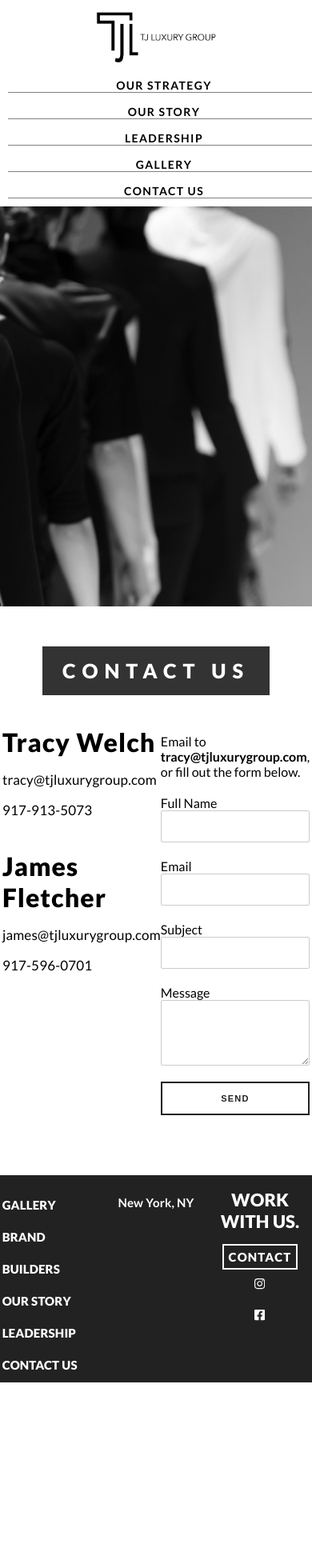
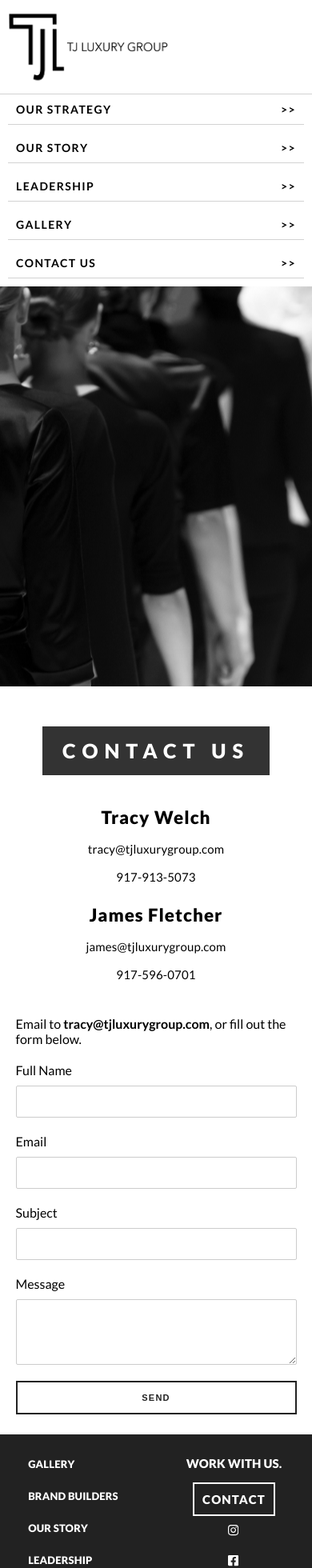
Before and after one commit to jvgiv/tjl, a React (Create React App) app: page /contact in a window 390 px wide. Shown: the top 1960 px of the page at 80% size. Before the commit the page ends 1728 px from the top, so only its background shows below. Built offline with nearby package versions, Linux system fonts and the light colour scheme.

Commit message:
Fixes on mobile + styling updated

```diff
--- a/src/App.css
+++ b/src/App.css
@@ -79,18 +79,16 @@
   /* background-color: #1e1e1e; */
 }
 
-@media ( max-width: 800px ) {
+@media (max-width: 800px) {
   .navbar {
     display: flex;
     flex-direction: row;
     justify-content: space-between;
-    /* padding: 0px; */
     align-items: center;
     font-size: 14px;
-
   }
   .navbar-pic {
-    width: 150px;
+    width: 200px;
   }
 
   .link {
@@ -98,11 +96,11 @@
     letter-spacing: 0.1em;
     font-weight: 700;
     color: #000000;
-    /* margin: 5px; */
+    text-align: left;
   }
 }
 
-@media ( max-width: 500px ) {
+@media (max-width: 500px) {
   .navbar {
     display: flex;
     flex-direction: column;
@@ -110,7 +108,7 @@
     padding: 0px;
     align-items: center;
     font-size: 14px;
-    width: 100%
+    width: 100%;
   }
 }
 
@@ -121,14 +119,19 @@
   justify-content: space-between;
   letter-spacing: 1px;
 }
-@media ( max-width: 500px ) {
+@media (max-width: 500px) {
+  .navbar .link-line {
+    border-bottom: 1px solid lightgrey;
+    width: 100%;
+  }
+
   .navbar-links {
     display: flex;
     flex-direction: column;
     text-transform: uppercase;
     justify-content: space-between;
     letter-spacing: 1px;
-    width: 100%
+    width: 100%;
   }
 }
 
@@ -139,8 +142,6 @@
   margin: 10px;
 }
 
-
-
 .link {
   text-decoration: none;
   letter-spacing: 0.1em;
@@ -149,15 +150,21 @@
   margin: 10px;
 }
 
-@media ( max-width: 500px ) {
+@media (max-width: 500px) {
   .link {
     text-decoration: none;
     letter-spacing: 0.1em;
     font-weight: 700;
     color: #000000;
-    margin-top: 5px;
-    border-bottom: 1px solid grey;
-    width: 100%;
+    margin-top: 0px;
+    border-bottom: 1px solid lightgrey;
+    padding: 10px;
+    display: flex;
+    flex-direction: row;
+    justify-content: space-between;
+  }
+  .link:after {
+    content: ">>";
   }
 }
 
@@ -178,25 +185,24 @@
   align-items: flex-start;
 }
 
-@media ( max-width: 500px ) {
+@media (max-width: 500px) {
   .form-container {
     display: flex;
-    flex-direction: column;
+    flex-direction: column !important;
     justify-content: center;
     padding: 0;
-    align-items: flex-start;
+    align-items: center;
     width: 90%;
-    margin: 0 auto;
   }
 }
 
-@media ( max-width: 800px ) {
+@media (max-width: 800px) {
   .form-container {
     display: flex;
     flex-direction: row;
     justify-content: center;
     padding: 0;
-    align-items: flex-start;
+    align-items: center;
     width: 90%;
     margin: 0 auto;
   }
@@ -213,10 +219,10 @@
   letter-spacing: 1.2px;
   margin-top: 20px;
   width: 13%;
+  margin-bottom: 25px;
 }
 
-
-@media ( max-width: 500px ) {
+@media (max-width: 500px) {
   .form button {
     background: transparent;
     text-transform: uppercase;
@@ -231,7 +237,7 @@
   }
 }
 
-@media ( max-width: 800px ) {
+@media (max-width: 800px) {
   .form button {
     background: transparent;
     text-transform: uppercase;
@@ -245,7 +251,6 @@
     width: 100%;
   }
 }
-
 
 .form button:hover {
   background: #222222;
@@ -269,7 +274,7 @@
   padding: 10px 25px;
 }
 
-@media ( max-width: 800px ) {
+@media (max-width: 800px) {
   .contact-h3 {
     font-size: 25px;
     margin-top: 50px;
@@ -282,7 +287,7 @@
     background: rgba(0, 0, 0, 0.8);
     display: inline-block;
     padding: 10px 25px;
-    margin-bottom: 10%
+    margin-bottom: 10%;
   }
 }
 
@@ -309,15 +314,14 @@
 @media (max-width: 500px) {
   .contact {
     display: flex;
-    flex-direction: column;
-    width: 65%;
-    /* text-align: left; */
-    text-align: center;
-    margin: 0 auto;
+    flex-wrap: wrap;
+    width: 100% !important;
+    align-items: center !important;
+    text-align: center !important;
   }
 
   .contact-person h3 {
-    font-size: 2rem;
+    font-size: 1.4rem !important;
     font-weight: 900;
     margin-top: 50px;
     outline: none;
@@ -328,11 +332,10 @@
   .contact-person p {
     margin-top: 17px;
     letter-spacing: 0.17px;
-    font-size: 17px;
+    font-size: 15px !important;
     font-weight: 400;
   }
 }
-
 
 @media (max-width: 800px) {
   .contact {
@@ -361,7 +364,7 @@
   }
 
   .contact-person {
-    margin-bottom: 20%;
+    margin-bottom: 25px;
   }
 }
 
@@ -372,8 +375,7 @@
   flex-direction: column;
 }
 
-
-@media ( max-width: 500px ) {
+@media (max-width: 500px) {
   .form {
     width: 100%;
     margin: 0 auto;
@@ -386,7 +388,7 @@
   text-align: left;
 }
 
-@media ( max-width: 500px ) {
+@media (max-width: 500px) {
   .form p {
     padding-top: 5%;
     /* text-align: center; */
@@ -427,7 +429,7 @@
   border-radius: 2px;
 }
 
-@media ( max-width: 500px ) {
+@media (max-width: 500px) {
   .form-input {
     width: 100%;
     padding: 12px;
@@ -442,9 +444,15 @@
     border-radius: 2px;
     margin: 0 auto;
   }
+  .label-name,
+  .label-subject,
+  .label-email,
+  .label-message {
+    margin: 20px 0px 10px 0px;
+  }
 }
 
-@media ( max-width: 800px ) {
+@media (max-width: 800px) {
   .form-input {
     width: 100%;
     padding: 12px;
@@ -507,7 +515,7 @@
   border-bottom: 1px solid rgba(192, 192, 192, 0.3);
 }
 
-@media ( max-width: 800px ) {
+@media (max-width: 800px) {
   .story-child-1 {
     display: flex;
     flex-direction: column-reverse;
@@ -520,7 +528,7 @@
   }
 }
 
-@media ( max-width: 500px ) {
+@media (max-width: 500px) {
   .story-child-1 {
     display: flex;
     flex-direction: column-reverse;
@@ -531,9 +539,11 @@
     border-bottom: 1px solid rgba(192, 192, 192, 0.3);
     flex-wrap: wrap-reverse;
   }
+
+  .react-parallax-bgimage {
+    left: 80% !important;
+  }
 }
-
-
 
 .story-child-2 {
   display: flex;
@@ -544,7 +554,7 @@
   padding: 50px;
 }
 
-@media ( max-width: 800px ) {
+@media (max-width: 800px) {
   .story-child-2 {
     display: flex;
     flex-direction: column;
@@ -555,7 +565,7 @@
   }
 }
 
-@media ( max-width: 500px ) {
+@media (max-width: 500px) {
   .story-child-2 {
     display: flex;
     flex-direction: column;
@@ -570,20 +580,19 @@
   width: 25%;
 }
 
-@media ( max-width: 800px ) {
+@media (max-width: 800px) {
   .o-s-c-child-1 {
     width: 90%;
   }
 }
 
-@media ( max-width: 500px ) {
+@media (max-width: 500px) {
   .o-s-c-child-1 {
     width: 90%;
     margin: 0;
     padding: 0;
   }
 }
-
 
 .o-s-c-child-2 {
   width: 75%;
@@ -596,7 +605,7 @@
   flex-direction: column;
 }
 
-@media ( max-width: 500px ) {
+@media (max-width: 500px) {
   .o-s-c-child-2 {
     width: 100%;
     color: #ffffff;
@@ -644,7 +653,7 @@
   line-height: 2em;
 }
 
-@media ( max-width: 500px ) {
+@media (max-width: 500px) {
   .our-story-container p {
     margin: 10px;
     text-align: left;
@@ -722,7 +731,7 @@
   height: 300px;
 }
 
-@media ( max-width: 500px ) {
+@media (max-width: 500px) {
   .bb-container-children {
     width: 90%;
     margin: 2% 2% 2% 2%;
@@ -745,7 +754,6 @@
   .bb-container p:nth-child(12) {
     display: none;
   }
-
 }
 
 .bb-container-children-last {
@@ -757,7 +765,7 @@
 
 .image {
   background-color: black;
-  opacity: .82;
+  opacity: 0.82;
   background-position: cover;
 }
 
@@ -798,7 +806,7 @@
   /* margin-left: 100px; */
 }
 
-@media ( max-width: 800px ) {
+@media (max-width: 800px) {
   .tracy-info {
     text-align: left;
     width: 100%;
@@ -806,7 +814,6 @@
     line-height: 41px;
   }
 }
-
 
 .james-container {
   display: flex;
@@ -827,7 +834,7 @@
    */
 }
 
-@media ( max-width: 800px ) {
+@media (max-width: 800px) {
   .james-info {
     text-align: left;
     width: 100%;
@@ -837,7 +844,6 @@
      */
   }
 }
-
 
 /* Profile Images + shadows*/
 .img-squared {
@@ -858,7 +864,6 @@
 footer {
   display: flex;
   flex-direction: row;
-  margin-top: 75px;
   color: #ffffff;
   background: #222222;
   justify-content: center;
@@ -867,10 +872,10 @@ footer {
   footer {
     display: flex;
     flex-direction: row;
-    margin-top: 75px;
     color: #ffffff;
     background: #222222;
     justify-content: center;
+    align-items: baseline;
   }
 }
 
@@ -883,7 +888,6 @@ footer {
   margin: 0 auto;
 }
 
-
 .footer-inner h2 {
   font-size: 32px;
   font-weight: 700;
@@ -895,7 +899,7 @@ footer {
   line-height: 34px;
 }
 
-@media ( max-width: 800px ) {
+@media (max-width: 800px) {
   .footer-inner h4 {
     font-weight: 700;
     letter-spacing: 0.17px;
@@ -903,7 +907,6 @@ footer {
     text-align: center;
   }
 }
-
 
 .footer-inner p {
   line-height: 40px;
@@ -916,7 +919,7 @@ footer {
   margin-bottom: 15px;
 }
 
-@media ( max-width: 800px ) {
+@media (max-width: 800px) {
   .footer-inner h2 {
     text-transform: uppercase;
     letter-spacing: 0.11px;
@@ -927,14 +930,14 @@ footer {
   }
 }
 
-@media ( max-width: 500px ) {
+@media (max-width: 500px) {
   .footer-inner h2 {
     text-transform: uppercase;
     letter-spacing: 0.11px;
     font-weight: 900;
     margin-bottom: 15px;
     text-align: center;
-    font-size: 22px;
+    font-size: 15px;
   }
 }
 
@@ -953,19 +956,19 @@ footer {
   margin: 0 auto;
 }
 
-@media ( max-width: 500px ) {
+@media (max-width: 500px) {
   .footer-inner .contact-link {
     text-decoration: none;
     text-align: center;
     background: transparent;
     text-transform: uppercase;
     color: #ffffff;
-    padding: 5px;
+    padding: 10px;
     border: 2px solid #ffffff;
     font-size: 15px;
     font-weight: 900;
     letter-spacing: 1.2px;
-    width: 75%;
+    width: auto;
     margin: 0 auto;
   }
 }
@@ -985,6 +988,7 @@ footer {
   font-weight: 900;
   line-height: 40px;
   letter-spacing: 0.17px;
+  font-size: 13px;
 }
 
 .logo-container {
@@ -1028,7 +1032,7 @@ footer {
   border: 1px solid #ffffff;
   padding: 10px;
   background: #ffffff;
-   cursor: pointer;
+  cursor: pointer;
   -webkit-transition: all 0.5s ease;
   transition: all 0.5s ease;
 }
@@ -1045,13 +1049,12 @@ footer {
   /* border: 1px solid #ffffff; */
   padding: 10px;
   background: #ffffff;
-   cursor: pointer;
+  cursor: pointer;
   -webkit-transition: all 0.5s ease;
   transition: all 0.5s ease;
 }
 
-
-@media ( max-width: 800px ) {
+@media (max-width: 800px) {
   .footer-inner {
     width: 25%;
     display: flex;
@@ -1065,7 +1068,7 @@ footer {
   }
 }
 
-@media ( max-width: 500px ) {
+@media (max-width: 500px) {
   .footer-inner {
     width: 33%;
     display: flex;
@@ -1079,3 +1082,16 @@ footer {
     margin-top: 15px;
   }
 }
+
+.footer-copyright {
+  display: flex;
+  flex-direction: row;
+  justify-content: center;
+  padding: 20px;
+  background: #222222;
+}
+
+.footer-copyright p {
+  color: #ffffff;
+  font-size: 14px;
+}
--- a/src/App.js
+++ b/src/App.js
@@ -15,35 +15,36 @@ import Footer from './components/Footer'
 
 function App() {
   return (
-    <div className='App'>
-      <div className='navbar'>
-        <NavLink to='/'><img className='navbar-pic' src={BlackLogo} alt='logo' /></NavLink>
-        <div className='navbar-links'>
-          <NavLink className='link' activeClassName='' to='/brand'>
+    <div className="App">
+      <div className="navbar">
+        <NavLink className="link-line " to="/">
+          <img className="navbar-pic" src={BlackLogo} alt="logo" />
+        </NavLink>
+        <div className="navbar-links">
+          <NavLink className="link" activeClassName="" to="/brand">
             Our Strategy
           </NavLink>
-          <NavLink className='link' activeClassName='' to='/ourstory'>
+          <NavLink className="link" activeClassName="" to="/ourstory">
             Our Story
           </NavLink>
-          <NavLink className='link' activeClassName='' to='/leadership'>
+          <NavLink className="link" activeClassName="" to="/leadership">
             Leadership
           </NavLink>
-          <NavLink className='link' activeClassName='' to='/gallery'>
+          <NavLink className="link" activeClassName="" to="/gallery">
             Gallery
           </NavLink>
-          <NavLink className='link' activeClassName='' to='/contact'>
+          <NavLink className="link" activeClassName="" to="/contact">
             Contact Us
           </NavLink>
         </div>
       </div>
 
-
-      <Route exact path='/' component={Home} />
-      <Route path='/gallery' component={Gallery1} />
-      <Route path='/contact' component={ContactUs} />
-      <Route path='/brand' component={BrandBuilder} />
-      <Route path='/ourstory' component={OurStory} />
-      <Route path='/leadership' component={Leadership} />
+      <Route exact path="/" component={Home} />
+      <Route path="/gallery" component={Gallery1} />
+      <Route path="/contact" component={ContactUs} />
+      <Route path="/brand" component={BrandBuilder} />
+      <Route path="/ourstory" component={OurStory} />
+      <Route path="/leadership" component={Leadership} />
       <Footer />
     </div>
   );
--- a/src/components/ContactUs.js
+++ b/src/components/ContactUs.js
@@ -1,19 +1,19 @@
-import React, { Component } from 'react';
-import { Parallax } from 'react-parallax';
-import Footer from './Footer';
-import runwaybacks from '../images/cover pics/runway backs.jpg'
+import React, { Component } from "react";
+import { Parallax } from "react-parallax";
+import Footer from "./Footer";
+import runwaybacks from "../images/cover pics/runway backs.jpg";
 
-const image = 'https://w.wallhaven.cc/full/mp/wallhaven-mp685m.jpg';
+const image = "https://w.wallhaven.cc/full/mp/wallhaven-mp685m.jpg";
 
 export default class ContactUs extends Component {
   constructor(props) {
     super(props);
 
     this.state = {
-      name: '',
-      email: '',
-      subject: '',
-      message: ''
+      name: "",
+      email: "",
+      subject: "",
+      message: ""
     };
   }
 
@@ -29,59 +29,60 @@ export default class ContactUs extends Component {
     return (
       <>
         <Parallax bgImage={runwaybacks} strength={500}>
-          <div className='parallax-bg'>
+          <div className="parallax-bg">
             {/* <h2 className='parallax-h1'>Communicate with us.</h2> */}
           </div>
         </Parallax>
-        <h3 className='contact-h3'>Contact Us</h3>
-        <div className='form-container'>
-          <div className='contact'>
-            <div className='contact-person'>
+        <h3 className="contact-h3">Contact Us</h3>
+        <div className="form-container">
+          <div className="contact">
+            <div className="contact-person">
               <h3>Tracy Welch</h3>
               <p>tracy@tjluxurygroup.com</p>
               <p>917-913-5073</p>
             </div>
-            <div className='contact-person'>
+            <div className="contact-person">
               <h3>James Fletcher</h3>
-              <p>james@tjluxurygroup.com</p>
-              <p>917-596-0701</p>
+              <p href="james@tjluxurygroup.com">james@tjluxurygroup.com</p>
+              <p href="tel:1-562-867-5309">917-596-0701</p>
             </div>
           </div>
-          <form className='form'>
+          <form className="form">
             <p>
-              Email to <strong>tracy@tjluxurygroup.com</strong>, or fill out the form below.
+              Email to <strong>tracy@tjluxurygroup.com</strong>, or fill out the
+              form below.
             </p>
-            <div className='label-name'>Full Name</div>
+            <div className="label-name">Full Name</div>
             <input
-              className='form-input'
-              type='text'
-              name='name'
+              className="form-input"
+              type="text"
+              name="name"
               value={this.state.name}
               onChange={this.handleChange}
             />
-            <div className='label-email'>Email</div>
+            <div className="label-email">Email</div>
             <input
-              className='form-input'
-              type='email'
-              name='email'
+              className="form-input"
+              type="email"
+              name="email"
               value={this.state.email}
               onChange={this.handleChange}
             />
-            <div className='label-subject'>Subject</div>
+            <div className="label-subject">Subject</div>
             <input
-              className='form-input'
-              type='text'
-              name='subject'
+              className="form-input"
+              type="text"
+              name="subject"
               value={this.state.subject}
               onChange={this.handleChange}
             />
-            <div className='label-message'>Message</div>
+            <div className="label-message">Message</div>
             <textarea
-              className='form-input'
-              type='text'
-              name='message'
-              rows='4'
-              cols='50'
+              className="form-input"
+              type="text"
+              name="message"
+              rows="4"
+              cols="50"
               value={this.state.message}
               onChange={this.handleChange}
             />
@@ -89,10 +90,8 @@ export default class ContactUs extends Component {
           </form>
         </div>
 
-
         {/* <Footer /> */}
       </>
     );
   }
-
 }
--- a/src/components/Footer.js
+++ b/src/components/Footer.js
@@ -1,51 +1,70 @@
-import React from 'react';
-import { NavLink, Link } from 'react-router-dom';
-import {ReactComponent as Instagram} from '../images/ig.svg'
-import {ReactComponent as Facebook} from '../images/fb.svg'
+import React from "react";
+import { NavLink, Link } from "react-router-dom";
+import { ReactComponent as Instagram } from "../images/ig.svg";
+import { ReactComponent as Facebook } from "../images/fb.svg";
 
 const Footer = () => {
-
   return (
     <>
       <footer>
-        <div className='footer-inner'>
-          <NavLink className='footer-link' activeClassName='' to='/gallery'>
+        <div className="footer-inner">
+          <NavLink className="footer-link" activeClassName="" to="/gallery">
             Gallery
           </NavLink>
-          <NavLink className='footer-link' activeClassName='' to='/brand'>
+          <NavLink className="footer-link" activeClassName="" to="/brand">
             Brand Builders
           </NavLink>
-          <NavLink className='footer-link' activeClassName='' to='/ourstory'>
+          <NavLink className="footer-link" activeClassName="" to="/ourstory">
             Our Story
           </NavLink>
-          <NavLink className='footer-link' activeClassName='' to='/leadership'>
+          <NavLink className="footer-link" activeClassName="" to="/leadership">
             Leadership
           </NavLink>
-          <NavLink className='footer-link' activeClassName='' to='/contact'>
+          <NavLink className="footer-link" activeClassName="" to="/contact">
             Contact Us
           </NavLink>
         </div>
-        <div className='footer-inner'>
+        {/*
+        <div className="footer-inner">
           <div>
-              <h4>
-              New York, NY
-              </h4>
+            <h4>New York, NY</h4>
+          </div>
+        </div>*/}
 
+        <div className="footer-inner">
+          <h2>Work with us.</h2>
+          <Link to="/contact" className="contact-link">
+            Contact
+          </Link>
+          <div className="logo-container">
+            <a
+              className="footer-logos"
+              href="https://www.instagram.com/tjluxurygroup/"
+              target="blank"
+              alt="TJ Luxury Group Instagram"
+            >
+              <Instagram
+                className="
+            footer-insta-button"
+              />
+            </a>
+            <a
+              className="footer-logos"
+              href="https://www.facebook.com/tjluxurygroup/"
+              target="blank"
+              alt="TJ Luxury Group Facebook"
+            >
+              <Facebook
+                className="
+            footer-fb-button"
+              />
+            </a>
           </div>
         </div>
-        <div className='footer-inner'>
-
-          <h2>Work with us.</h2>
-          <Link to='/contact' className='contact-link'>Contact</Link>
-          <div className='logo-container'>
-            <a className='footer-logos' href='https://www.instagram.com/tjluxurygroup/' target='blank' alt='TJ Luxury Group Instagram'><Instagram className='
-            footer-insta-button'/></a>
-            <a className='footer-logos' href='https://www.facebook.com/tjluxurygroup/' target='blank' alt='TJ Luxury Group Facebook'><Facebook className='
-            footer-fb-button'/></a>
-          </div>
-
-        </div>
       </footer>
+      <div className="footer-copyright">
+        <p>&copy; {new Date().getFullYear()} TJ Luxury Group.</p>
+      </div>
     </>
   );
 };
```
Also changed, not shown: 1 other file (tests, documents, lock files or other folders).
